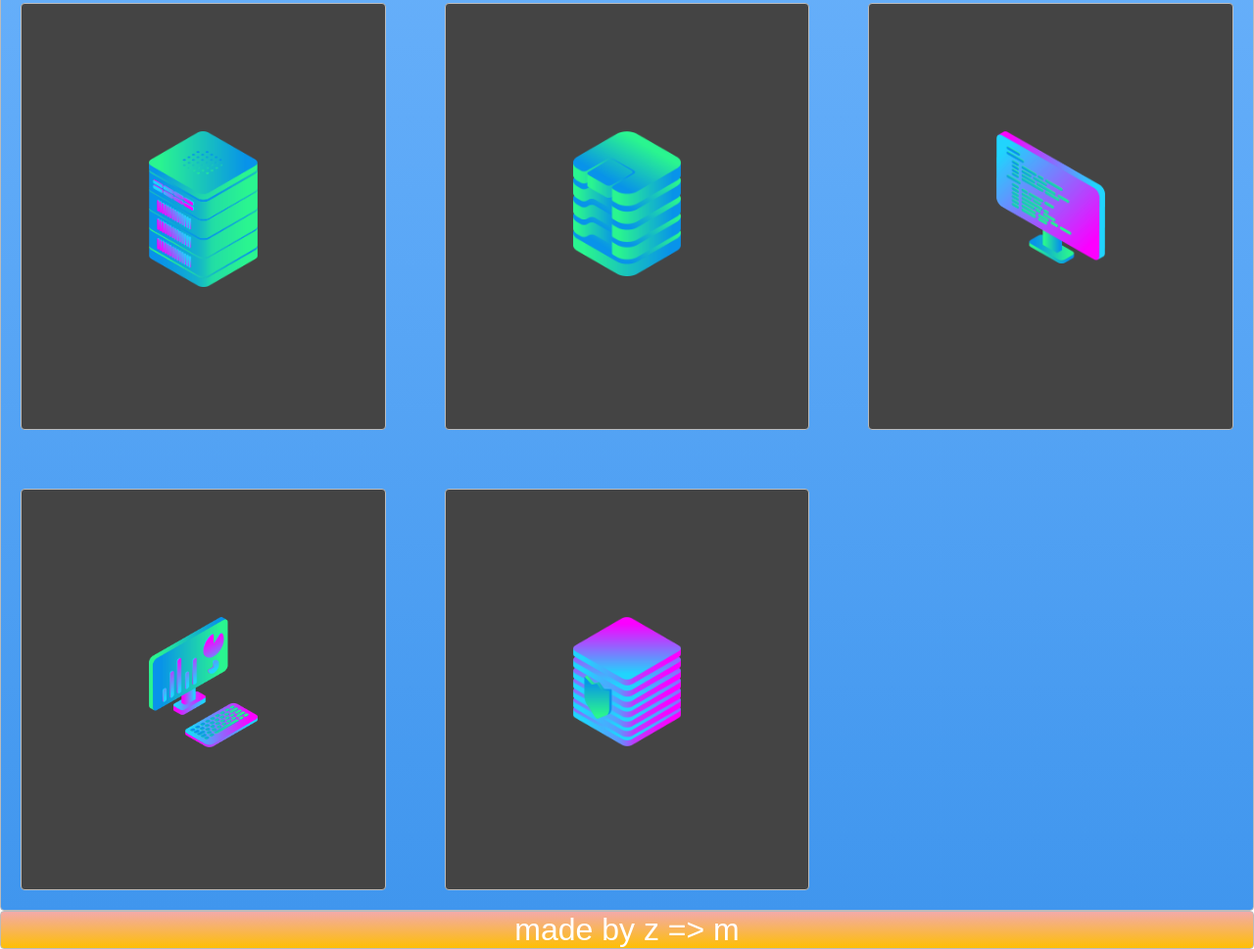
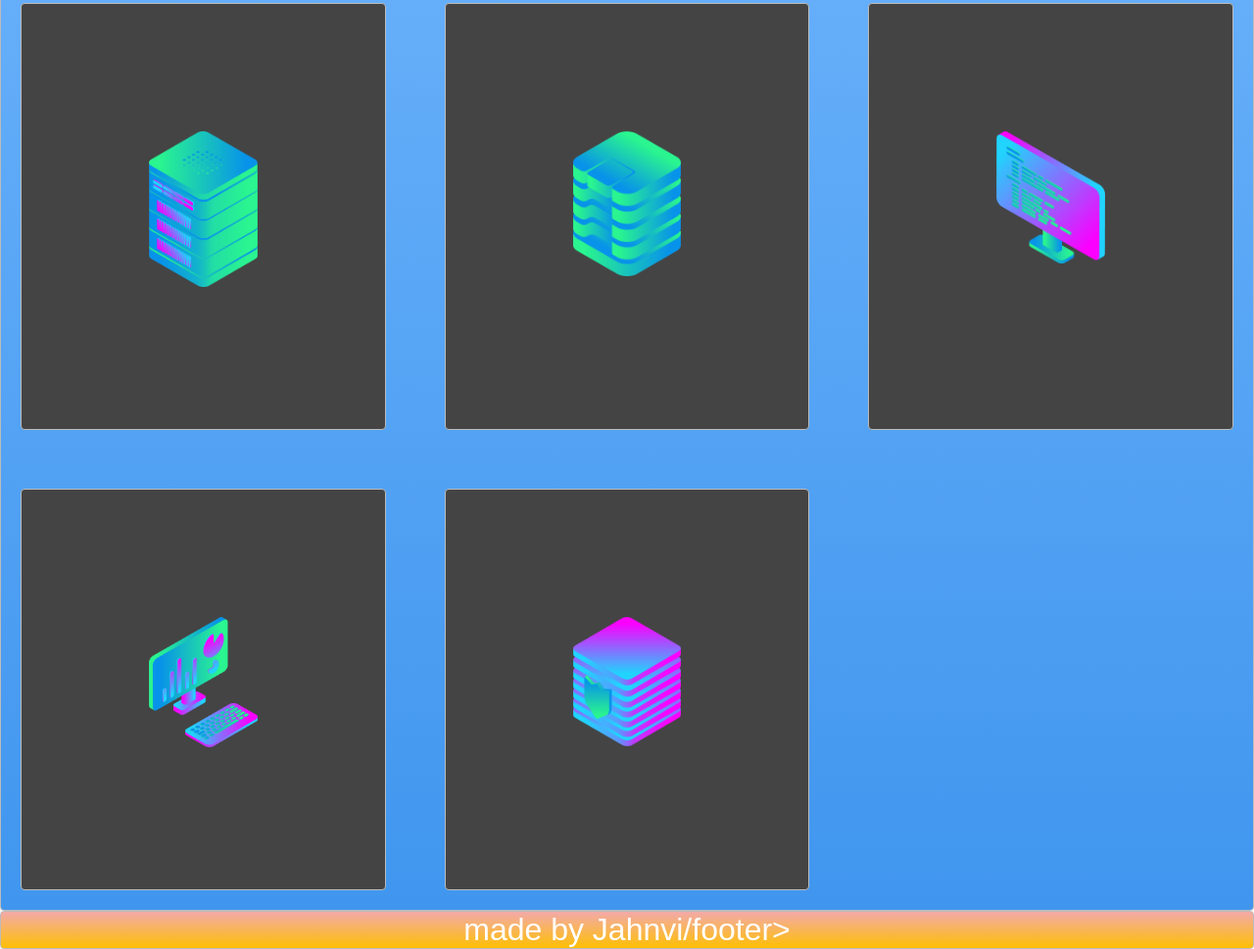
Before and after one commit to jahnvi15/basiclayout, a plain HTML site: page index.html in a window 1280 px wide. Shown: the part 1081-2050 px from the top of the page at 98% size. Drawn offline with Linux system fonts and the light colour scheme.

Commit message:
name change

```diff
--- a/index.html
+++ b/index.html
@@ -24,7 +24,7 @@
     <div class="box zone"><img src="desktop_analytics_2.png"></div>
     <div class="box zone"><img src="server_safe_2.png"></div>
   </div>
-  <footer class="zone yellow">made by z => m</footer>
+  <footer class="zone yellow">made by Jahnvi/footer>
 </div>
 </body>
 </html>
```
